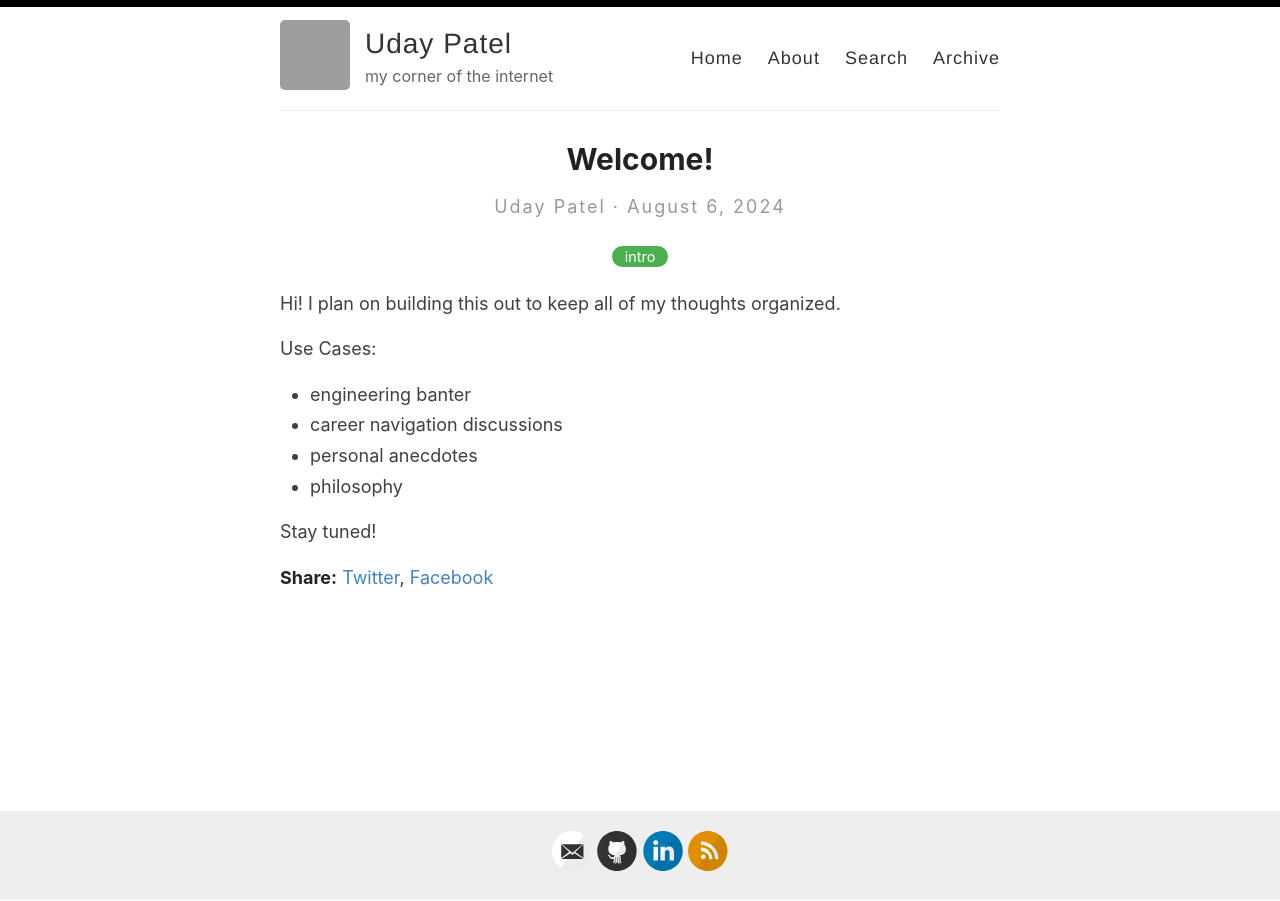
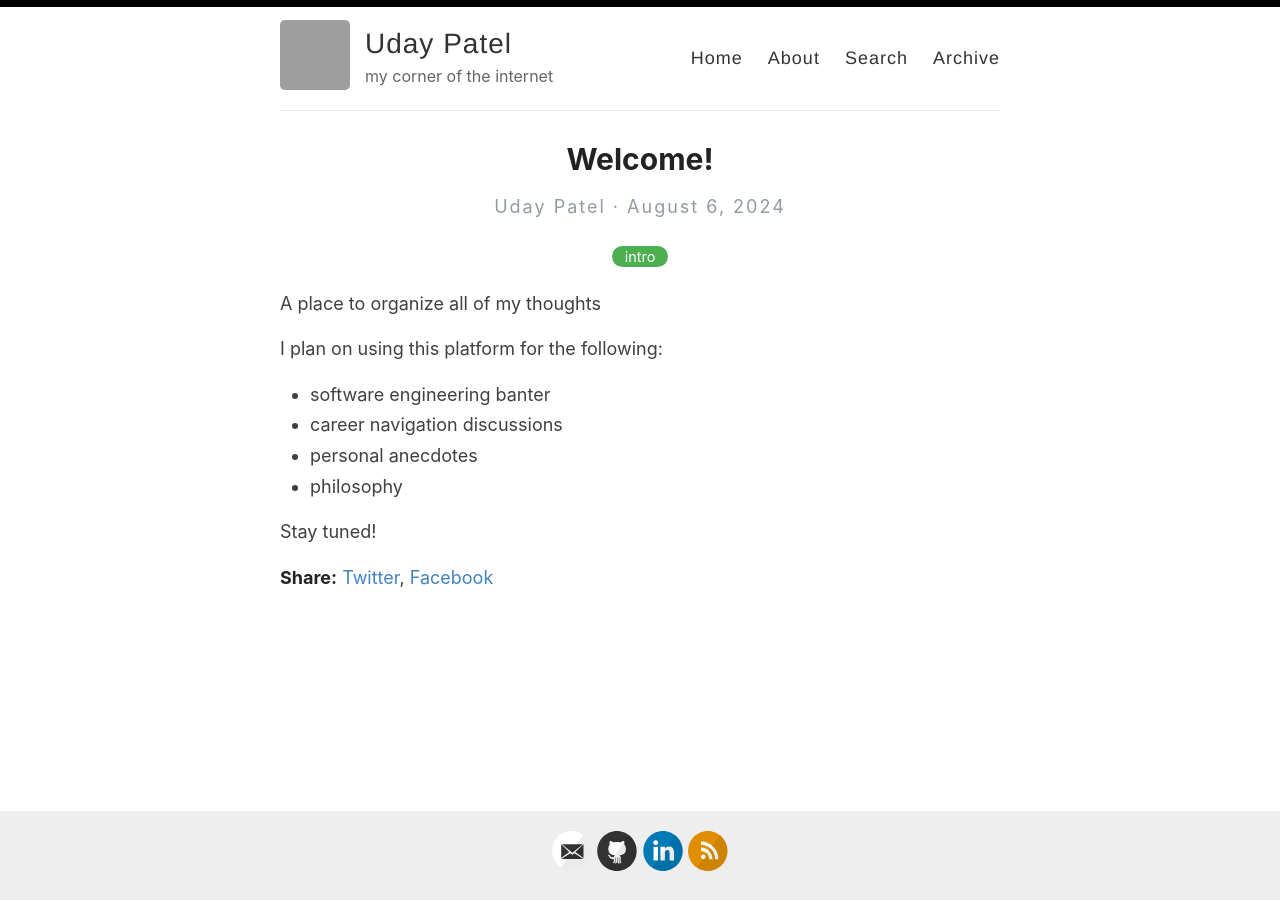
Before and after one commit to udaypatel1/udaypatel1.github.io, a Jekyll site: the page built from _posts/2024-08-06-introduction.md, in a window 1280 px wide. Built offline with Jekyll 4.4.1, drawn with Linux system fonts in a browser that asks for light colours; grey boxes are pictures that could not be loaded.

Commit message:
fix: adjust welcome post

```diff
--- a/_posts/2024-08-06-introduction.md
+++ b/_posts/2024-08-06-introduction.md
@@ -5,11 +5,11 @@ categories: intro
 excerpt:
 ---
 
-Hi! I plan on building this out to keep all of my thoughts organized.
+A place to organize all of my thoughts
 
-Use Cases:
+I plan on using this platform for the following:
 
-- engineering banter
+- software engineering banter
 - career navigation discussions
 - personal anecdotes
 - philosophy
```
